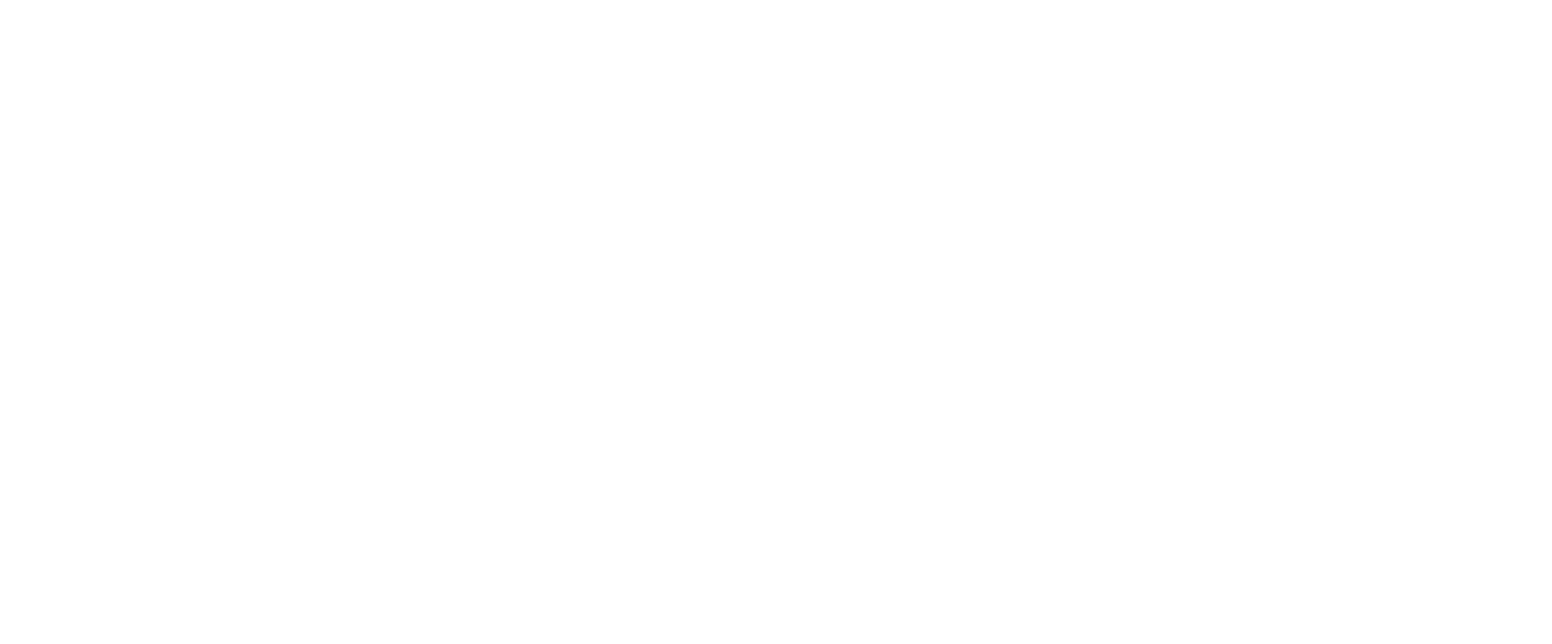
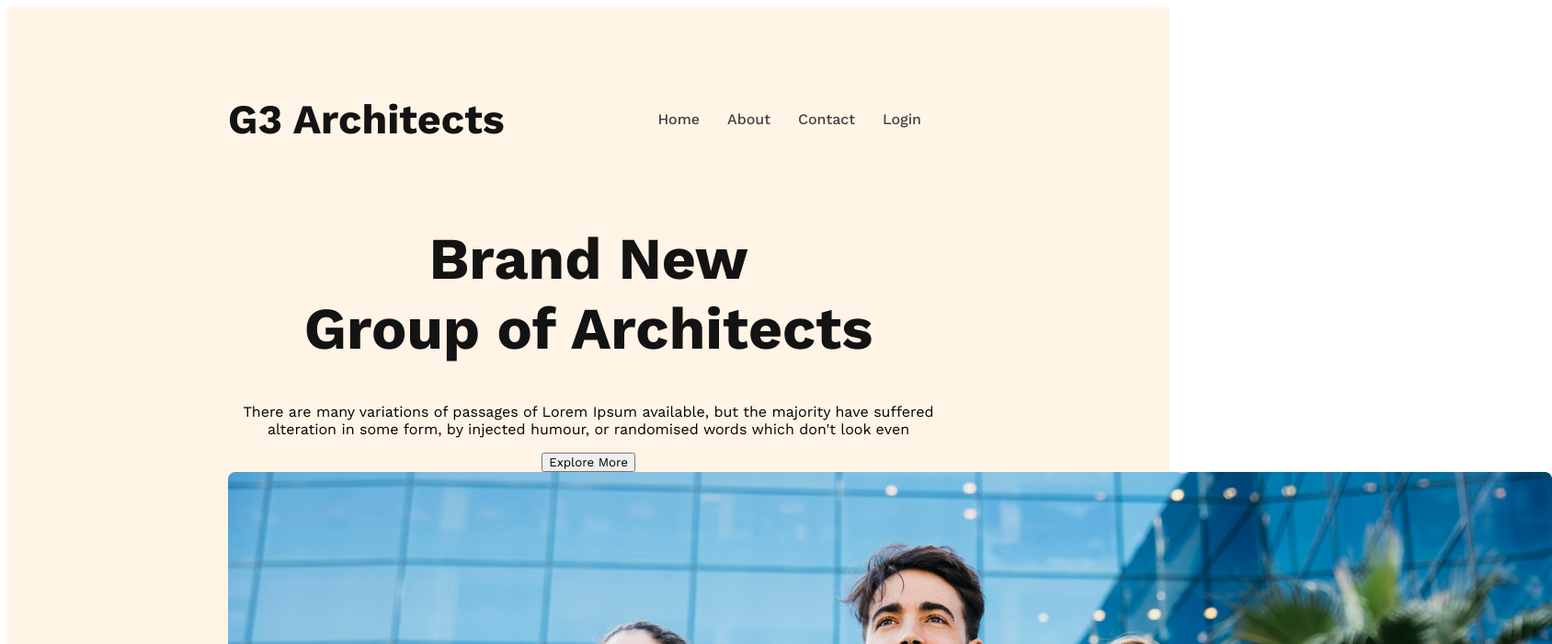
Before and after one commit to Tufazzul1/g3-architect-website, a plain HTML site: page index.html in a window 1280 px wide. Shown: the top 700 px of the page at 92% size, 1688 px wide, since content can reach past the window. Drawn offline with nearby package versions, Linux system fonts and the light colour scheme.

Commit message:
added banner section

```diff
--- a/index.html
+++ b/index.html
@@ -1,12 +1,53 @@
 <!DOCTYPE html>
 <html lang="en">
+
 <head>
+    <!-- meta tags -->
     <meta charset="UTF-8">
     <meta name="viewport" content="width=device-width, initial-scale=1.0">
     <title>G3 Architect</title>
+
+    <!-- links -->
     <link rel="stylesheet" href="styles/architect.css">
 </head>
+
 <body>
 
+    <!-- THis is header section -->
+    <header>
+        <nav>
+            <h3 class="nav-title">G3 Architects</h3>
+            <ul>
+                <li><a href="">Home</a></li>
+                <li><a href="">About</a></li>
+                <li><a href="">Contact</a></li>
+                <li><a href="">Login</a></li>
+            </ul>
+        </nav>
+        <div class="banner">
+            <div class="banner-content">
+                <h1 class="banner-title">Brand New  <br>Group of Architects</h1>
+                <p class="banner-description">There are many variations of passages of Lorem Ipsum available, but the
+                    majority have suffered alteration in some form, by injected humour, or randomised words which don't
+                    look even</p>
+                <button class="btn-primary">Explore More</button>
+            </div>
+            <img src="images/banner.png" alt="">
+        </div>
+    </header>
+
+    <!-- This is main section -->
+
+    <main>
+
+    </main>
+
+    <!-- This is footer section -->
+
+    <footer>
+
+    </footer>
+
 </body>
+
 </html>
--- a/styles/architect.css
+++ b/styles/architect.css
@@ -0,0 +1,55 @@
+/* font style work sans */
+
+@import url('https://fonts.googleapis.com/css2?family=Work+Sans:wght@400;500;600;700;800&display=swap');
+/* shared styles */
+* {
+    font-family: 'Work Sans', sans-serif;
+}
+
+.btn-primary{
+
+}
+
+/* header styles */
+header {
+    background: rgba(255, 144, 14, 0.10);
+    padding: 50px 240px;
+}
+nav {
+    display: flex;
+    justify-content: space-between;
+    align-items: center;
+}
+nav>ul {
+    display: flex;
+}
+nav li {
+    list-style: none;
+    margin-right: 30px;
+    font-weight: 500;
+    font-size: 1rem;
+}
+nav li a {
+    text-decoration: none;
+    color: #424242;
+}
+.nav-title {
+    color: #131313;
+    font-size: 2.8rem;
+    font-weight: 700;
+}
+
+/* banner styles */
+.banner-content{
+    max-width: 800px;
+    text-align: center;
+    margin: 0 auto;
+}
+.banner-title{
+    font-size: 4rem;
+    font-weight: 700;
+    color: #131313;
+}
+.banner-desription{
+    color: #727272;
+}
```
